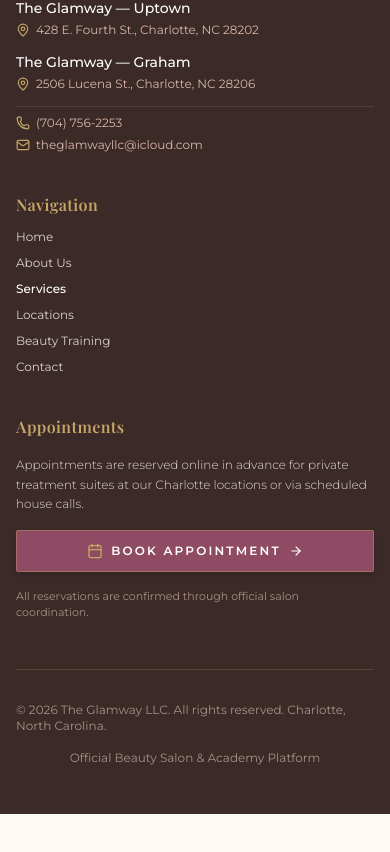
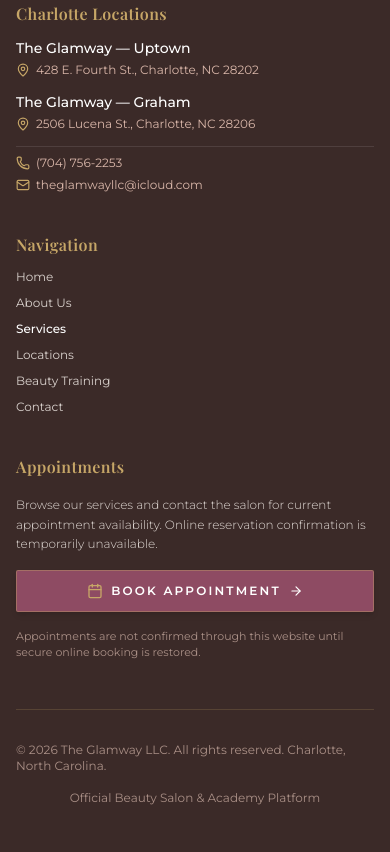
Before and after one commit to OphireumTechnology/Glamway, a React (Vite) app: page / in a window 390 px wide. Shown: the part 10716-11568 px from the top of the page. Before the commit the page ends 11530 px from the top, so only its background shows below. Built offline with nearby package versions, Linux system fonts and the light colour scheme; a web font is replaced by a local one.

Commit message:
fix: remove misleading lash images and booking availability claims

```diff
--- a/src/components/common/Footer.tsx
+++ b/src/components/common/Footer.tsx
@@ -19,7 +19,7 @@ export const Footer: React.FC = () => {
               <img
                 src={GLAMWAY_LOGO}
                 alt="The Glamway Beauty Salon"
-                className="h-14 sm:h-16 w-auto object-contain"
+                className="h-24 sm:h-28 w-auto max-w-full object-contain"
               />
               <div className="text-[11px] uppercase tracking-[0.25em] text-[#C6A667] font-semibold">
                 Charlotte, North Carolina
@@ -130,7 +130,7 @@ export const Footer: React.FC = () => {
               Appointments
             </div>
             <p className="text-xs text-[#FFF9F4]/85 leading-relaxed font-light">
-              Appointments are reserved online in advance for private treatment suites at our Charlotte locations or via scheduled house calls.
+              Browse our services and contact the salon for current appointment availability. Online reservation confirmation is temporarily unavailable.
             </p>
             <button
               onClick={() => openBookingModal()}
@@ -141,7 +141,7 @@ export const Footer: React.FC = () => {
               <ArrowRight className="w-3.5 h-3.5" />
             </button>
             <p className="text-[11px] text-[#A98F86]">
-              All reservations are confirmed through official salon coordination.
+              Appointments are not confirmed through this website until secure online booking is restored.
             </p>
           </div>
 
```
